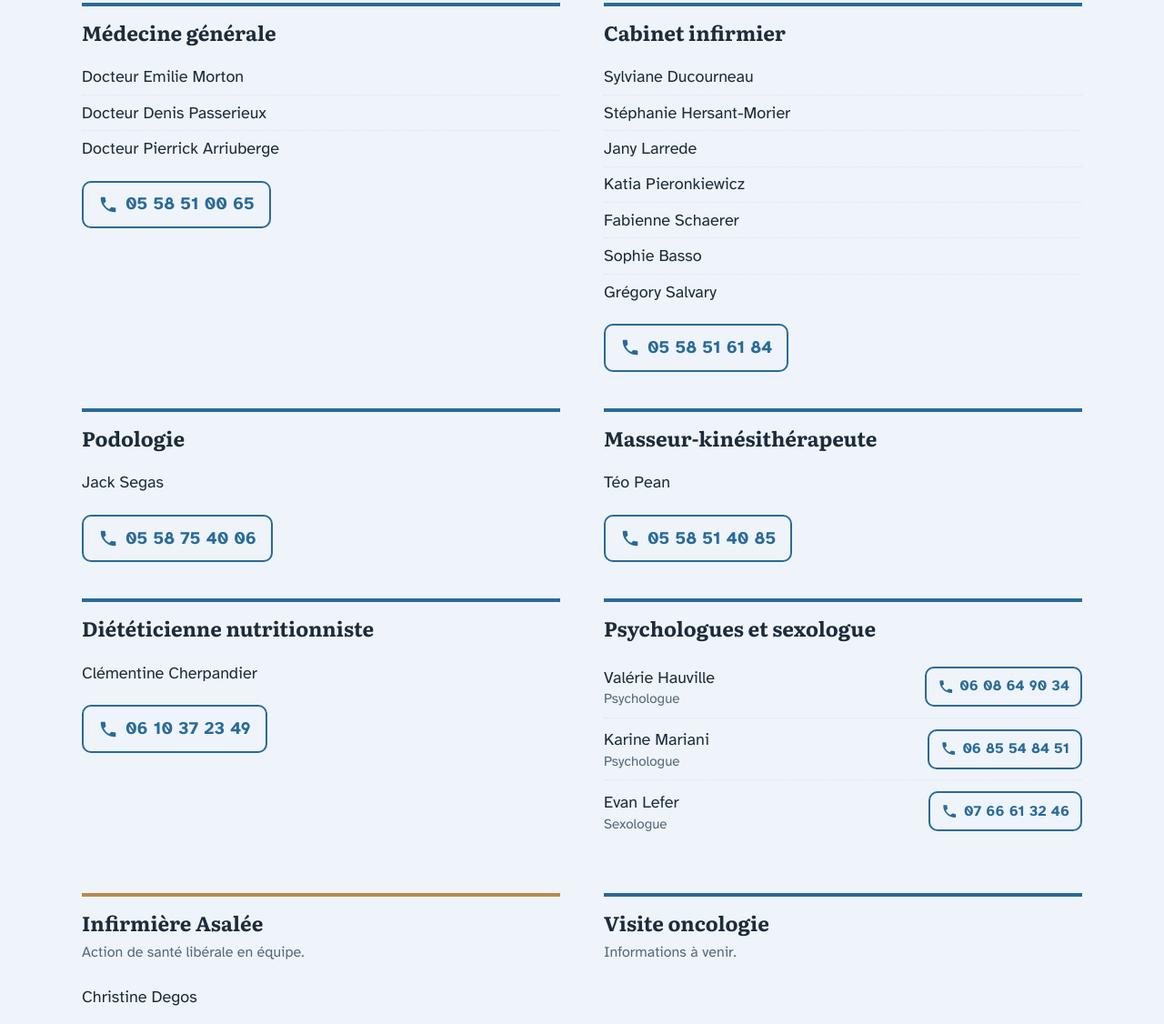
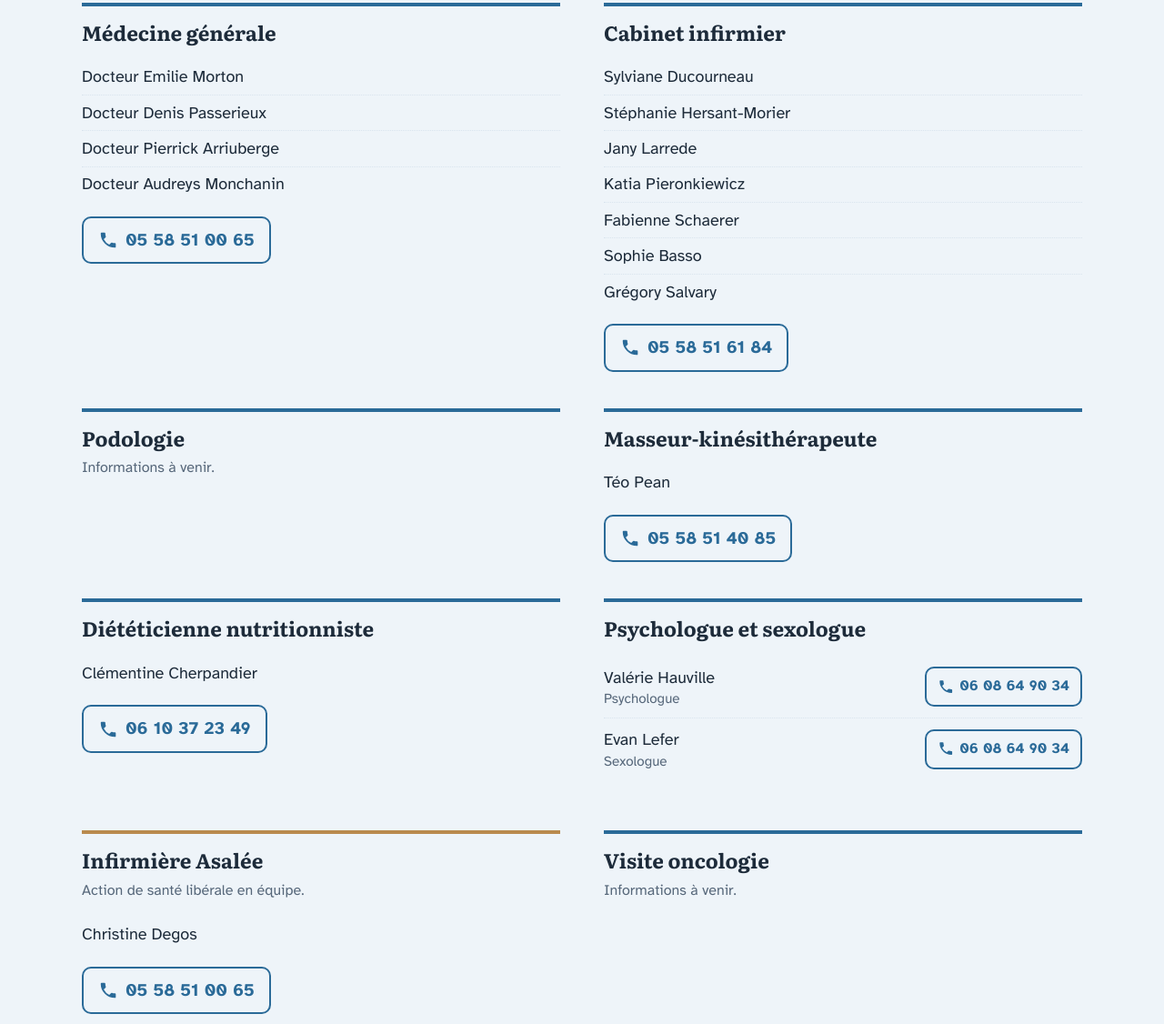
Before and after one commit to martiquet/msp-labrit, a plain HTML site: page index.html in a window 1280 px wide. Shown: the part 1249-2375 px from the top of the page at 91% size. Drawn offline with Linux system fonts and the light colour scheme.

Commit message:
Add files via upload

```diff
--- a/index.html
+++ b/index.html
@@ -4,7 +4,7 @@
 <meta charset="utf-8">
 <meta name="viewport" content="width=device-width, initial-scale=1, viewport-fit=cover">
 <title>Maison de santé pluridisciplinaire de Labrit</title>
-<meta name="description" content="Maison de santé pluridisciplinaire de Labrit (Landes) : médecins généralistes, cabinet infirmier, podologues, kinésithérapeute, diététicienne, psychologue.">
+<meta name="description" content="Maison de santé pluridisciplinaire de Labrit (Landes) : médecins généralistes, cabinet infirmier, podologues, kinésithérapeute, diététicienne, psychologue, sexologue.">
 <link rel="preconnect" href="https://fonts.googleapis.com">
 <link rel="preconnect" href="https://fonts.gstatic.com" crossorigin>
 <link href="https://fonts.googleapis.com/css2?family=Atkinson+Hyperlegible:wght@400;700&family=Literata:opsz,wght@7..72,500;7..72,700&display=swap" rel="stylesheet">
@@ -201,7 +201,7 @@
     <div class="wrap">
       <div>
         <h1>Vos professionnels de santé réunis à Labrit</h1>
-        <p class="lead">Médecins généralistes, infirmiers, podologue, kinésithérapeute, diététicienne et psychologues vous accueillent dans un même lieu.</p>
+        <p class="lead">Médecins généralistes, infirmiers, podologue, kinésithérapeute, diététicienne, psychologue et sexologue vous accueillent dans un même lieu.</p>
         <div class="actions">
           <a class="btn" href="https://pro.madeformed.com/" target="_blank" rel="noopener">
             <svg class="ico" viewBox="0 0 24 24" fill="currentColor" aria-hidden="true"><path d="M7 2a1 1 0 0 1 1 1v1h8V3a1 1 0 1 1 2 0v1h1a2 2 0 0 1 2 2v13a2 2 0 0 1-2 2H5a2 2 0 0 1-2-2V6a2 2 0 0 1 2-2h1V3a1 1 0 0 1 1-1zM5 10v9h14v-9H5z"/></svg>
@@ -259,6 +259,7 @@
             <li>Docteur Emilie Morton</li>
             <li>Docteur Denis Passerieux</li>
             <li>Docteur Pierrick Arriuberge</li>
+            <li>Docteur Audreys Monchanin</li>
           </ul>
           <a class="tel " href="tel:+33558510065"><svg class="ico" viewBox="0 0 24 24" fill="currentColor" aria-hidden="true"><path d="M6.6 10.8a15.1 15.1 0 0 0 6.6 6.6l2.2-2.2a1 1 0 0 1 1-.25 11.4 11.4 0 0 0 3.6.6 1 1 0 0 1 1 1V20a1 1 0 0 1-1 1A17 17 0 0 1 3 4a1 1 0 0 1 1-1h3.5a1 1 0 0 1 1 1c0 1.25.2 2.45.6 3.6a1 1 0 0 1-.25 1z"/></svg>05 58 51 00 65</a>
         </article>
@@ -279,10 +280,7 @@
 
         <article class="service">
           <h3>Podologie</h3>
-          <ul>
-            <li>Jack Segas</li>
-          </ul>
-          <a class="tel " href="tel:+33558754006"><svg class="ico" viewBox="0 0 24 24" fill="currentColor" aria-hidden="true"><path d="M6.6 10.8a15.1 15.1 0 0 0 6.6 6.6l2.2-2.2a1 1 0 0 1 1-.25 11.4 11.4 0 0 0 3.6.6 1 1 0 0 1 1 1V20a1 1 0 0 1-1 1A17 17 0 0 1 3 4a1 1 0 0 1 1-1h3.5a1 1 0 0 1 1 1c0 1.25.2 2.45.6 3.6a1 1 0 0 1-.25 1z"/></svg>05 58 75 40 06</a>
+          <p class="note">Informations à venir.</p>
         </article>
 
         <article class="service">
@@ -302,11 +300,10 @@
         </article>
 
         <article class="service">
-          <h3>Psychologues et sexologue</h3>
+          <h3>Psychologue et sexologue</h3>
           <ul class="people">
             <li class="person"><span>Valérie Hauville<small>Psychologue</small></span><a class="tel small" href="tel:+33608649034"><svg class="ico" viewBox="0 0 24 24" fill="currentColor" aria-hidden="true"><path d="M6.6 10.8a15.1 15.1 0 0 0 6.6 6.6l2.2-2.2a1 1 0 0 1 1-.25 11.4 11.4 0 0 0 3.6.6 1 1 0 0 1 1 1V20a1 1 0 0 1-1 1A17 17 0 0 1 3 4a1 1 0 0 1 1-1h3.5a1 1 0 0 1 1 1c0 1.25.2 2.45.6 3.6a1 1 0 0 1-.25 1z"/></svg>06 08 64 90 34</a></li>
-            <li class="person"><span>Karine Mariani<small>Psychologue</small></span><a class="tel small" href="tel:+33685548451"><svg class="ico" viewBox="0 0 24 24" fill="currentColor" aria-hidden="true"><path d="M6.6 10.8a15.1 15.1 0 0 0 6.6 6.6l2.2-2.2a1 1 0 0 1 1-.25 11.4 11.4 0 0 0 3.6.6 1 1 0 0 1 1 1V20a1 1 0 0 1-1 1A17 17 0 0 1 3 4a1 1 0 0 1 1-1h3.5a1 1 0 0 1 1 1c0 1.25.2 2.45.6 3.6a1 1 0 0 1-.25 1z"/></svg>06 85 54 84 51</a></li>
-            <li class="person"><span>Evan Lefer<small>Sexologue</small></span><a class="tel small" href="tel:+33766613246"><svg class="ico" viewBox="0 0 24 24" fill="currentColor" aria-hidden="true"><path d="M6.6 10.8a15.1 15.1 0 0 0 6.6 6.6l2.2-2.2a1 1 0 0 1 1-.25 11.4 11.4 0 0 0 3.6.6 1 1 0 0 1 1 1V20a1 1 0 0 1-1 1A17 17 0 0 1 3 4a1 1 0 0 1 1-1h3.5a1 1 0 0 1 1 1c0 1.25.2 2.45.6 3.6a1 1 0 0 1-.25 1z"/></svg>07 66 61 32 46</a></li>
+            <li class="person"><span>Evan Lefer<small>Sexologue</small></span><a class="tel small" href="tel:+33766613246"><svg class="ico" viewBox="0 0 24 24" fill="currentColor" aria-hidden="true"><path d="M6.6 10.8a15.1 15.1 0 0 0 6.6 6.6l2.2-2.2a1 1 0 0 1 1-.25 11.4 11.4 0 0 0 3.6.6 1 1 0 0 1 1 1V20a1 1 0 0 1-1 1A17 17 0 0 1 3 4a1 1 0 0 1 1-1h3.5a1 1 0 0 1 1 1c0 1.25.2 2.45.6 3.6a1 1 0 0 1-.25 1z"/></svg>06 08 64 90 34</a></li>
           </ul>
         </article>
 
```
